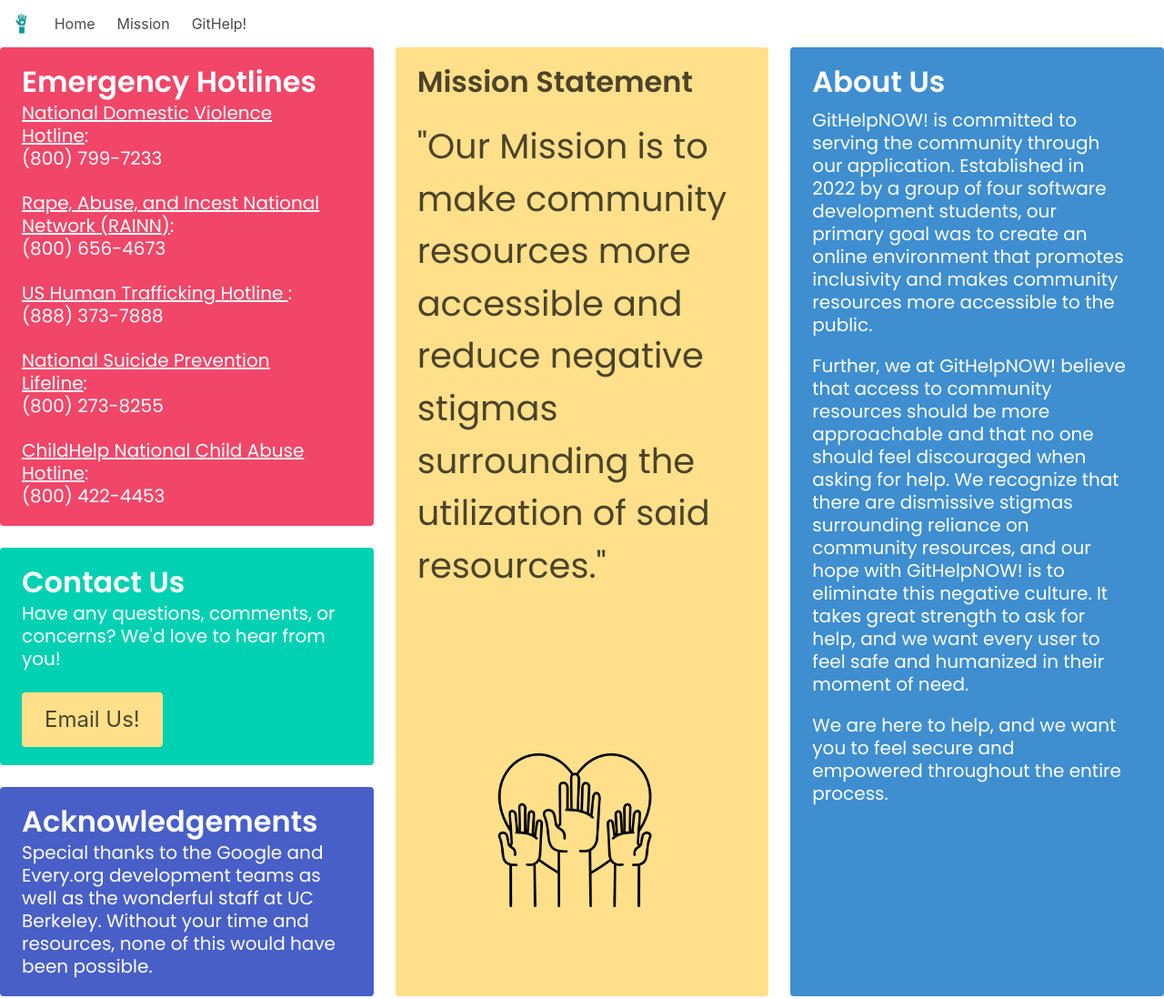
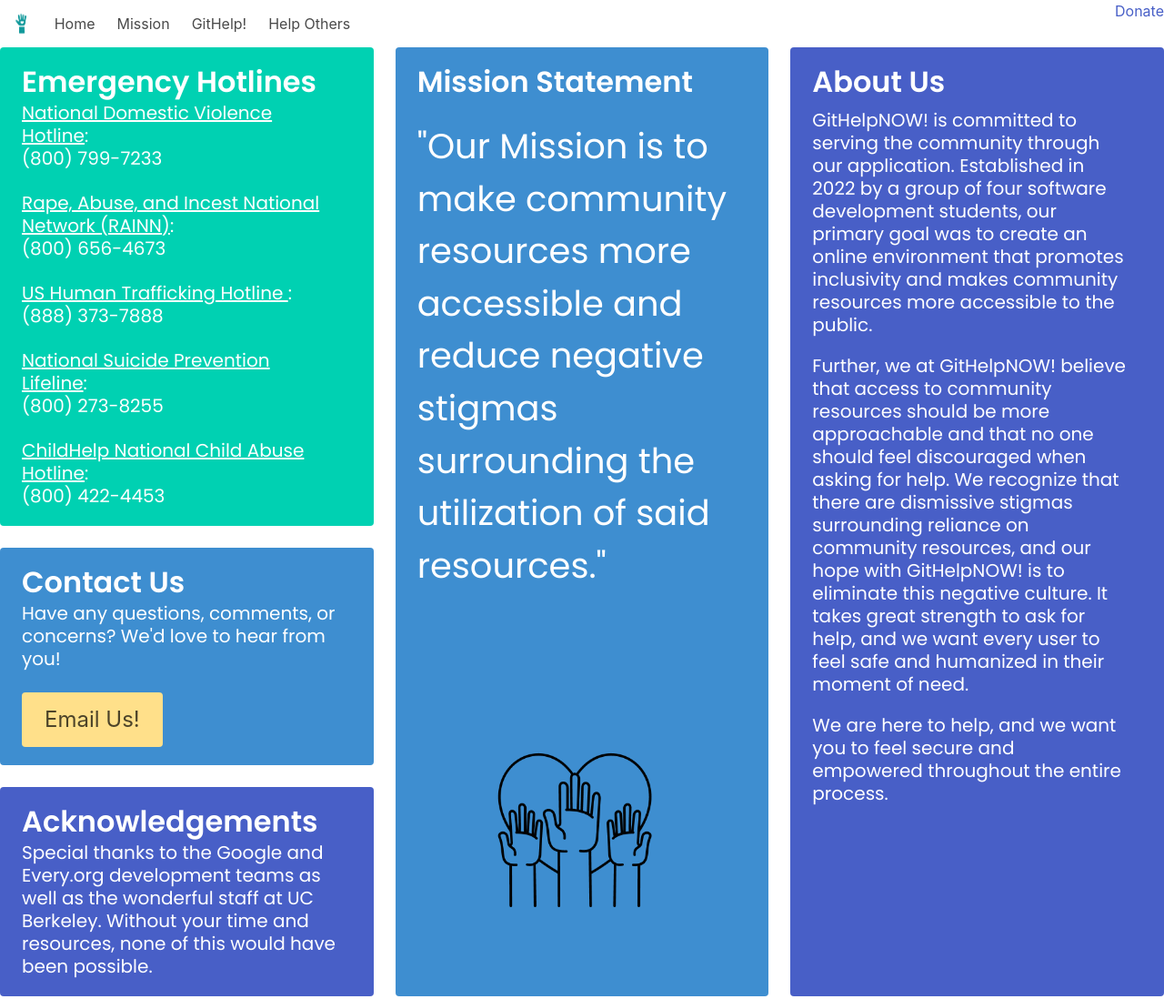
Before and after one commit to Renatatims/GitHelpNOW, a plain HTML site: page mission.html in a window 1280 px wide. Shown: the whole page at 91% size. Drawn offline with nearby package versions, Linux system fonts and the light colour scheme.

Commit message:
Minor style changes

```diff
--- a/mission.html
+++ b/mission.html
@@ -11,6 +11,9 @@
     <link rel="stylesheet" href="./assets/css/style.css">
     <title>Document</title>
 </head>
+
+
+<body>
   <nav class="navbar" role="navigation" aria-label="main navigation">
     <div class="navbar-brand">
       <a class="navbar-item" href="index.html">
@@ -37,16 +40,21 @@
         <a class="navbar-item" href="map.html">
           GitHelp!
         </a>
+        <a class="navbar-item" href="orgs.html">
+          Help Others
+        </a>
       </div>
+    </div>
+    <div id="edo-donate-btn">
+      <a href="https://www.every.org/lafoodbank/donate">Donate</a>
     </div>
   </nav>
 
-<body>
     <div class="tile is-ancestor">
         <div class="tile is-vertical is-8">
           <div class="tile">
             <div class="tile is-parent is-vertical">
-                <article class="tile is-child notification is-danger">
+                <article class="tile is-child notification is-primary">
                 <p class="title">Emergency Hotlines</p>
                 <h2 class="subtitle"><u>National Domestic Violence Hotline</u>: <br> (800) 799-7233</p>
                 <h2 class="subtitle"><u>Rape, Abuse, and Incest National Network (RAINN)</u>: <br> (800) 656-4673</p>
@@ -55,7 +63,7 @@
                 <h2 class="subtitle"><u>ChildHelp National Child Abuse Hotline</u>: <br> (800) 422-4453</p>
 
                 </article>
-                <article class="tile is-child notification is-primary">
+                <article class="tile is-child notification is-info">
                     <p class="title">Contact Us </p>
                     <p class="subtitle">Have any questions, comments, or concerns? We'd love to hear from you!</p>
                     <a href="mailto:GitHelpNOW@gmail.com"><button class="button is-large is-warning">Email Us!</button></a>
@@ -66,7 +74,7 @@
                 </article>
             </div>
             <div class="tile is-parent">
-              <article class="tile is-child notification is-warning">
+              <article class="tile is-child notification is-info">
                 <p class="title">Mission Statement</p>
                 <p class="special-subtitle">"Our Mission is to make community resources more accessible and reduce negative stigmas surrounding the utilization of said resources."</p>
                 <img src="./assets/images/hand-heart.png">
@@ -76,7 +84,7 @@
 
         </div>
         <div class="tile is-parent">
-          <article class="tile is-child notification is-info">
+          <article class="tile is-child notification is-link">
             <div class="content">
                 <p class="title">About Us</p>
                 <p class="subtitle">GitHelpNOW! is committed to serving the community through our application. Established in 2022 by a group of four software development students, our primary goal was to create an online environment that promotes inclusivity and makes community resources more accessible to the public.</p>
```
Also changed, not shown: map.html (+6 -13 lines). Lines whose indentation alone changed are shown as unchanged.
